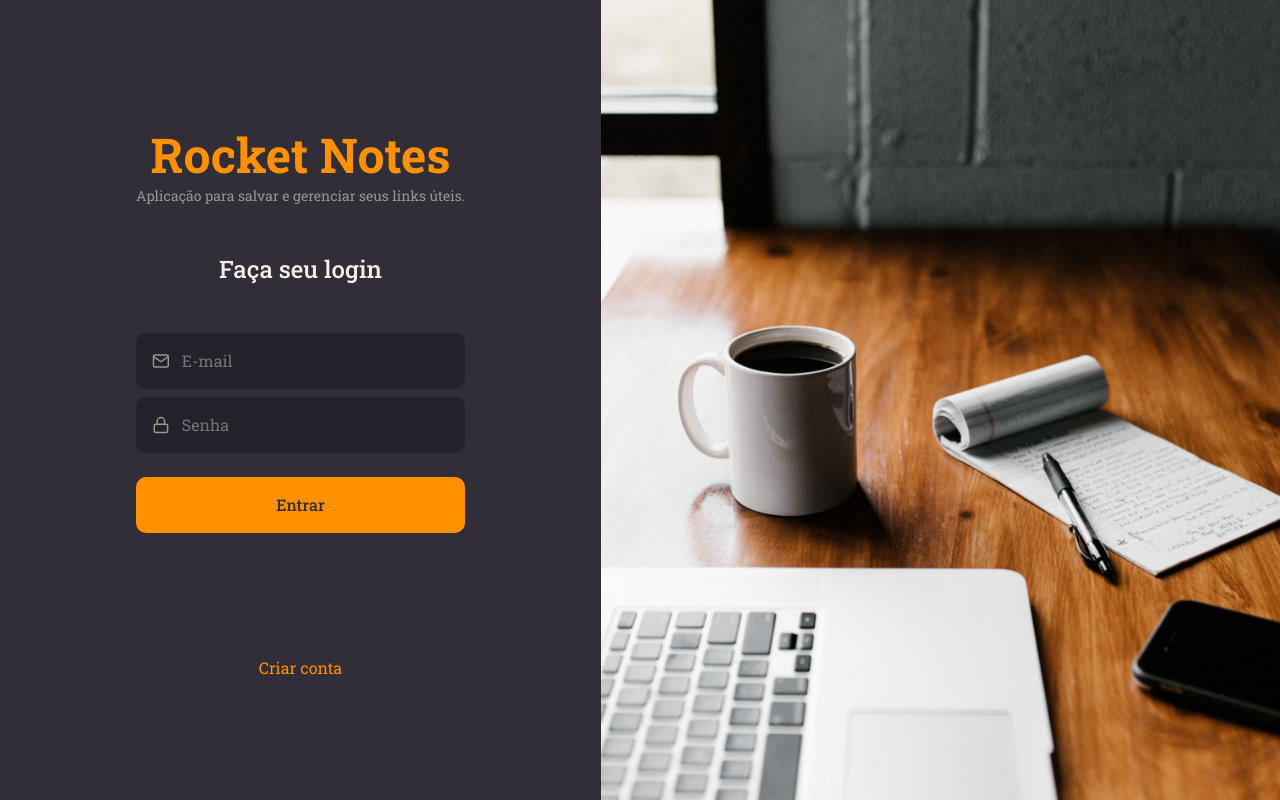
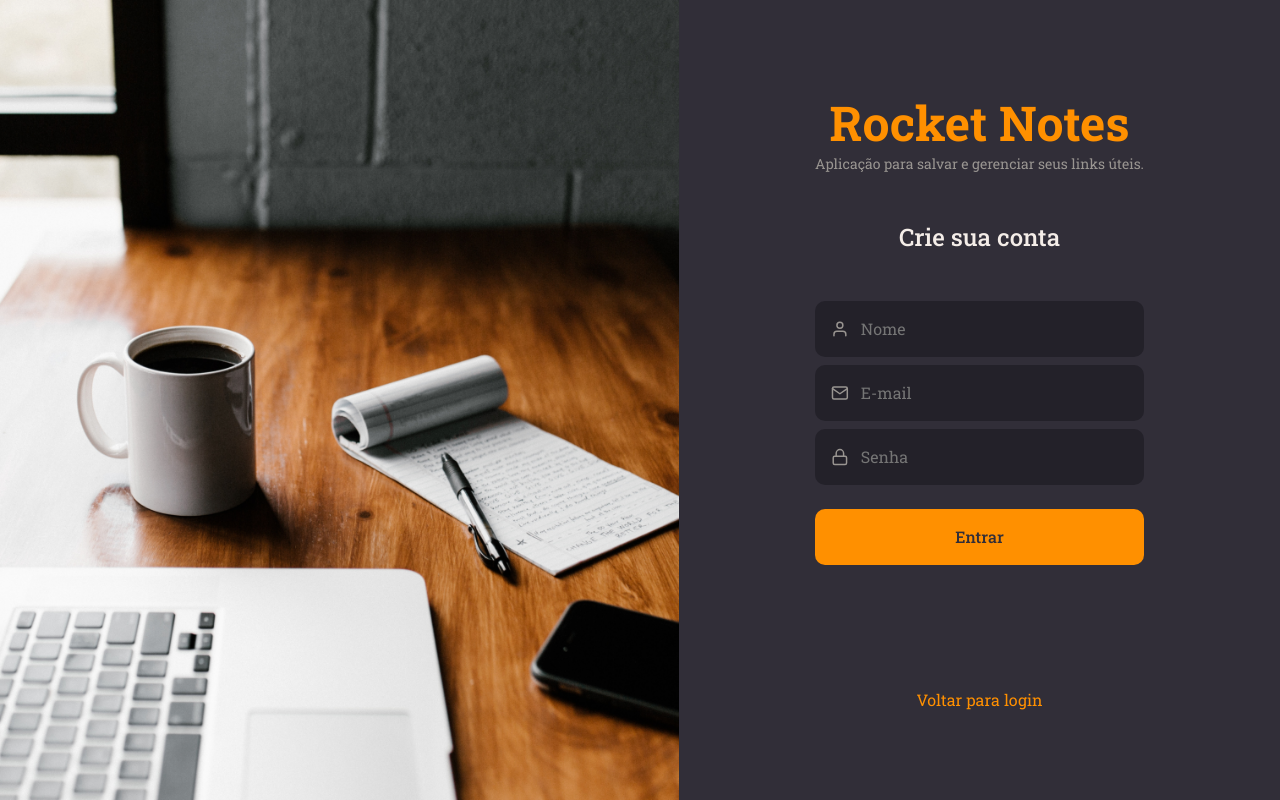
Before and after one commit to Felipe-Monte/vite-project, a React (Vite) app in the folder vite-project/: page / in a window 1280 px wide. Built offline with nearby package versions, Linux system fonts and the light colour scheme.

Commit message:
create signup

```diff
--- a/vite-project/src/main.jsx
+++ b/vite-project/src/main.jsx
@@ -4,13 +4,13 @@
 import GlobalStyles from './styles/global'
 import theme from './styles/theme'
 
-import { SignIn } from './pages/SignIn'
+import { SignUp } from './pages/SignUp'
 
 ReactDOM.createRoot(document.getElementById('root')).render(
   <React.StrictMode>
     <ThemeProvider theme={theme}>
       <GlobalStyles />
-      <SignIn />
+      <SignUp />
     </ThemeProvider>
   </React.StrictMode>
 )
--- /dev/null
+++ b/vite-project/src/pages/SignUp/index.jsx
@@ -0,0 +1,46 @@
+import { FiMail, FiLock, FiUser } from 'react-icons/fi'
+
+import { Container, Form, BackgroundImg } from './styles'
+
+import { Input } from '../../components/Input'
+import { Button } from '../../components/Button'
+
+
+export function SignUp() {
+  return (
+    <Container>
+      <BackgroundImg />
+
+      <Form>
+        <h1>Rocket Notes</h1>
+        <p>Aplicação para salvar e gerenciar seus links úteis.</p>
+        <h2>Crie sua conta</h2>
+
+        <Input
+          placeholder='Nome'
+          type='text'
+          icon={FiUser}
+        />
+
+        <Input
+          placeholder='E-mail'
+          type='email'
+          icon={FiMail}
+        />
+
+        <Input
+          placeholder='Senha'
+          type='password'
+          icon={FiLock}
+        />
+
+        <Button title='Entrar' />
+
+        <a href="#">
+          Voltar para login
+        </a>
+      </Form>
+
+    </Container>
+  )
+}
--- /dev/null
+++ b/vite-project/src/pages/SignUp/styles.js
@@ -0,0 +1,51 @@
+import styled from 'styled-components'
+
+import backgroundImg from '../../assets/backgroundImg.png'
+
+export const Container = styled.div`
+  height: 100vh;
+
+  display: flex;
+  align-items: stretch;
+
+`
+
+export const Form = styled.form`
+  padding: 0 136px;
+
+  display: flex;
+  flex-direction: column;
+  justify-content: center;
+  align-items: center;
+
+  > h1 {
+    color: ${({ theme }) => theme.COLORS.ORANGE};
+    font-size: 48px;
+    font-weight: 700;
+  }
+
+  > p {
+    color: ${({ theme }) => theme.COLORS.GRAY_100};
+    font-size: 14px;
+    font-weight: 400;
+  }
+
+  > h2 {
+    margin: 48px;
+
+    color: ${({ theme }) => theme.COLORS.WHITE};
+    font-size: 24px;
+    font-weight: 500;
+  }
+
+  > a {
+    margin-top: 124px;
+    color: ${({ theme }) => theme.COLORS.ORANGE};
+  }
+`
+
+export const BackgroundImg = styled.div`
+  flex: 1;
+  background: url(${backgroundImg}) no-repeat center center;
+  background-size: cover;
+`
```
